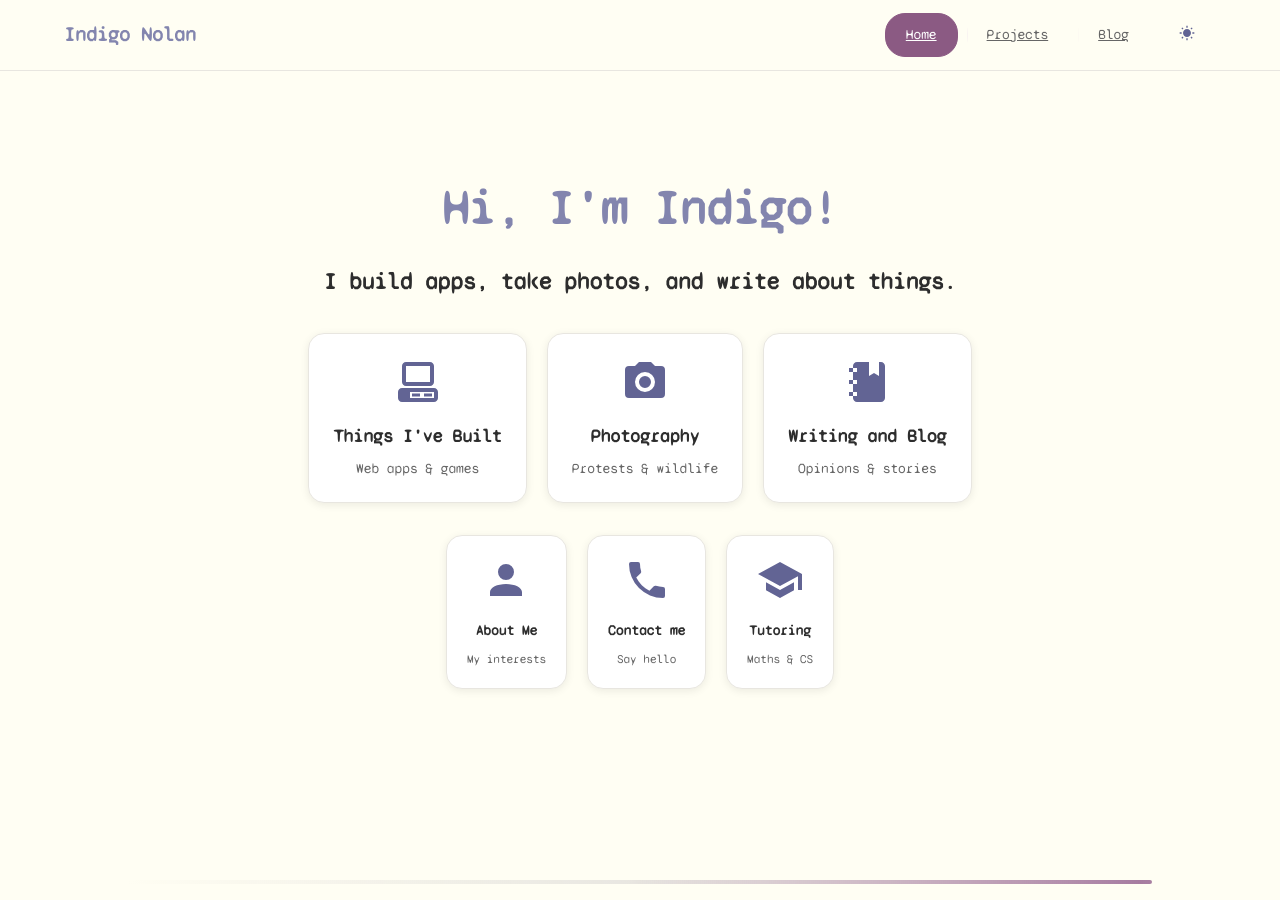
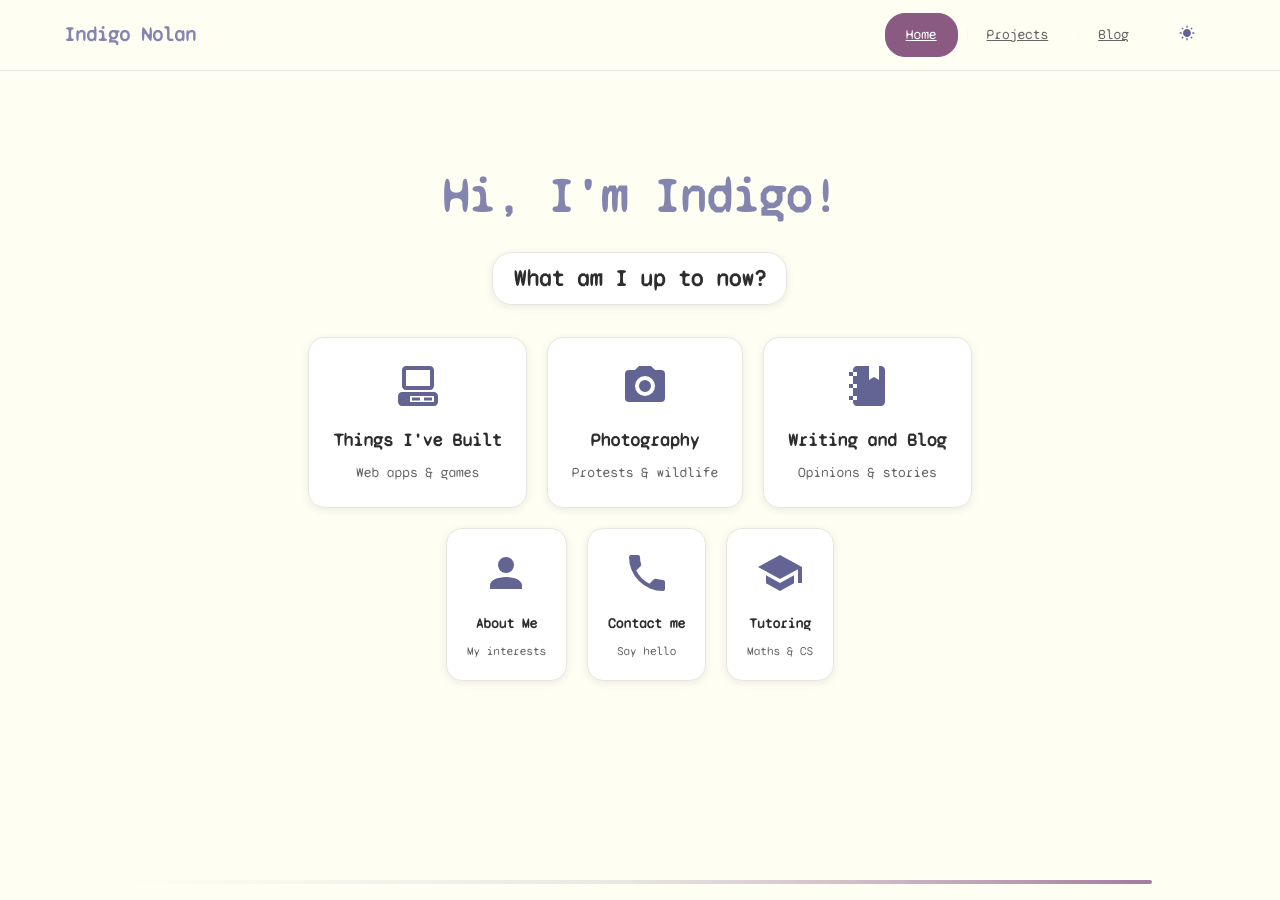
Before and after one commit to Lem0naise/website, a Jekyll site: the page index.html, which Jekyll copies as it is, in a window 1280 px wide and 900 px high. Built offline with Jekyll 4.4.1, drawn with Linux system fonts in a browser that asks for light colours.

Commit message:
Add status updates feature with status, weather and GitHub activity

```diff
--- a/index.html
+++ b/index.html
@@ -82,7 +82,17 @@
 					<h1><a href="https://github.com/Lem0naise">Hi, I'm Indigo!</a></h1>
 
 					<div class="looking-for">
-						<h2>I build apps, take photos, and write about things.</h2>
+						<div class='status-updates' id='status-updates'>
+							<button class='status-button' id='status-button'>What am I up to now?</button>
+							<div class='status-content' id='status-content'>
+								<ul>
+									<li id='custom-status'>Currently: Unwinding</li>
+									<li id='weather-status'>My weather: Probably raining.</li>
+									<li id='github-activity'>GitHub: Coding</li>
+
+								</ul>
+							</div>
+						</div>
 						<div class="options-grid">
 							<a class="option-card option-primary" href="./portfolio">
 
@@ -135,6 +145,7 @@
 						</div>
 					</div>
 				</div>
+
 			</section>
 
 			<div class="section-separator"></div>
@@ -256,5 +267,6 @@
 			</section>
 		</main>
 		<script src="js/dark.js?version=0.1"></script>
+		<script src="js/status-updates.js"></script>
 	</body>
 </html>
--- /dev/null
+++ b/js/status-updates.js
@@ -0,0 +1,309 @@
+const weekdays = ['Monday', 'Tuesday', 'Wednesday', 'Thursday', 'Friday'];
+const weekends = ['Saturday', 'Sunday'];
+const allDays = [...weekdays, ...weekends];
+
+const WEATHER_CODES = {
+    0: { desc: 'Clear sky', message: 'A perfectly clear sky.' },
+    1: { desc: 'Mainly clear', message: 'A mainly clear sky with a few clouds.' },
+    2: { desc: 'Partly cloudy', message: 'A mix of sun and clouds today.' },
+    3: { desc: 'Overcast', message: 'A blanket of clouds overhead.' },
+    45: { desc: 'Fog', message: 'It\'s quite foggy out there.' },
+    48: { desc: 'Depositing rime fog', message: 'A chilling, freezing fog has settled in.' },
+    51: { desc: 'Light drizzle', message: 'A light, steady drizzle is falling.' },
+    53: { desc: 'Moderate drizzle', message: 'A persistent, moderate drizzle.' },
+    55: { desc: 'Dense drizzle', message: 'A dense drizzle is making everything damp.' },
+    56: { desc: 'Light freezing drizzle', message: 'A light, icy drizzle is coming down.' },
+    57: { desc: 'Dense freezing drizzle', message: 'Be careful in the dense, freezing drizzle.' },
+    61: { desc: 'Slight rain', message: 'Just a spot of light rain.' },
+    63: { desc: 'Moderate rain', message: 'A steady rain is coming down.' },
+    65: { desc: 'Heavy rain', message: 'Heavy rain is coming down hard.' },
+    66: { desc: 'Light freezing rain', message: 'Light freezing rain could make things icy.' },
+    67: { desc: 'Heavy freezing rain', message: 'Be cautious, heavy freezing rain is falling.' },
+    71: { desc: 'Slight snow', message: 'A light dusting of snow is falling.' },
+    73: { desc: 'Moderate snow', message: 'The snow is coming down steadily.' },
+    75: { desc: 'Heavy snow', message: 'A heavy blanket of snow is falling.' },
+    77: { desc: 'Snow grains', message: 'Fine grains of snow are in the air.' },
+    80: { desc: 'Slight rain showers', message: 'Light, passing rain showers.' },
+    81: { desc: 'Moderate rain showers', message: 'Scattered, moderate rain showers.' },
+    82: { desc: 'Violent rain showers', message: 'Watch out for intense downpours.' },
+    85: { desc: 'Slight snow showers', message: 'Brief and light snow showers are passing through.' },
+    86: { desc: 'Heavy snow showers', message: 'Bursts of heavy snow are expected.' },
+    95: { desc: 'Thunderstorm', message: 'A thunderstorm is brewing.' },
+    96: { desc: 'Thunderstorm with light hail', message: 'A thunderstorm is rolling in with some light hail.' },
+    99: { desc: 'Thunderstorm with heavy hail', message: 'Take cover! A thunderstorm is dropping heavy hail.' }
+};
+
+
+const schedule = [
+    {
+        activity: 'building robots.',
+        days: ['Thursday'],
+        start: 18,
+        end: 23,
+    },
+    {
+        activity: 'attempting a new PB at Parkrun.',
+        days: ['Saturday'],
+        start: 9,
+        end: 9.5,
+    },
+
+    {
+        activity: 'eating dinner.',
+        days: allDays,
+        start: 19,
+        end: 20,
+    },
+    {
+        activity: 'having breakfast.',
+        days: allDays,
+        start: 7,
+        end: 9,
+    },
+
+    {
+        activity: 'at lectures, unfortunately.',
+        days: weekdays,
+        start: 9,
+        end: 17,
+    },
+
+    {
+        activity: 'sleeping.',
+        days: allDays,
+        start: 23,
+        end: 7,
+    },
+    {
+        activity: "relaxing, it's the weekend!",
+        days: weekends,
+        start: 0,
+        end: 24,
+    },
+    {
+        activity: "unwinding.",
+        days: weekdays,
+        start: 0,
+        end: 24,
+    },
+];
+
+
+
+class StatusUpdates {
+    constructor() {
+        this.statusDiv = document.getElementById('status-updates');
+        this.statusButton = document.getElementById('status-button');
+        this.statusContent = document.getElementById('status-content');
+        this.githubActivity = document.getElementById('github-activity');
+        this.currentlyDoing = document.getElementById('custom-status');
+
+        // add new here
+        this.weatherStatus = document.getElementById('weather-status');
+
+        this.isExpanded = false;
+
+        this.init();
+    }
+
+    init() {
+        this.statusButton.addEventListener('click', () => this.toggle());
+
+        document.addEventListener('click', (e) => {
+            if (this.isExpanded && !this.statusDiv.contains(e.target)){
+                this.toggle();
+            }
+        });
+
+
+        this.loadGitHubActivity();
+        this.applyCurrentlyDoing();
+        this.applyWeatherStatus();
+
+        // add new here
+
+    }
+
+    toggle () {
+        if (this.isExpanded) {
+
+            this.isExpanded = false;
+            this.statusDiv.classList.remove('expanded');
+        }
+        else {
+
+            this.isExpanded = true;
+            this.statusDiv.classList.add('expanded');
+        }
+    }
+
+    async getRecentGitHubActivity() {
+        const username = 'Lem0naise';
+        const url = `https://api.github.com/users/${username}/events/public`;
+
+        try {
+            const response = await fetch(url);
+            const events = await response.json();
+
+            const pushEvent = events.find(event => event.type === 'PushEvent');
+            if (pushEvent) {
+                return {
+                    repo: pushEvent.repo.name,
+                    message: pushEvent.payload.commits[0]?.message || 'Working on code',
+                    date: new Date(pushEvent.created_at)
+                };
+            }
+        } catch (error) {
+            return null;
+        }
+    }
+
+
+    async loadGitHubActivity() {
+        const cached = localStorage.getItem('githubActivity');
+        if (cached) {
+            const {data, timestamp} = JSON.parse(cached);
+            if (Date.now() - timestamp < 30 * 60 * 1000) {
+                this.displayGithubActivity(data);
+                return;
+            }
+        }
+
+        try {
+            const activity = await this.getRecentGitHubActivity();
+
+            localStorage.setItem('githubActivity', JSON.stringify({
+                data: activity,
+                timestamp: Date.now()
+            }))
+            this.displayGithubActivity(activity);
+
+        } catch (error) {
+            this.githubActivity.textContent = 'GitHub: Doing something...';
+        }
+    }
+
+    displayGithubActivity(activity) {
+        if (activity) {
+                const timeDiff = new Date() - new Date(activity.date);
+                const hoursAgo = Math.floor(timeDiff / (1000 * 60 * 60));
+                console.log(activity.date);
+                const timeText = hoursAgo < 24 ? `${hoursAgo}h ago` : `${Math.floor(hoursAgo / 24)}d ago`;
+                this.githubActivity.innerHTML = `Latest Git commit: <span style="color: var(--accent);"><a href="https://github.com/${activity.repo}">${activity.repo.split('/')[1]}</span>, ${timeText}</a>.`;
+        } else {
+            this.githubActivity.textContent = 'GitHub: Building something cool...';
+        }
+    }
+
+    generateCurrentlyDoing() {
+        const now = new Date();
+        const options = {
+            timeZone: 'Europe/London',
+            weekday: 'long',
+            hour: 'numeric',
+            minute: 'numeric',
+            hour12: false,
+        };
+        const formatter = new Intl.DateTimeFormat('en-GB', options);
+        const parts = formatter.formatToParts(now);
+
+        const dayOfWeek = parts.find(p => p.type === 'weekday').value;
+        const hour = parseInt(parts.find(p => p.type === 'hour').value, 10);
+        const minute = parseInt(parts.find(p => p.type === 'minute').value, 10);
+
+        const currentTime = hour + (minute / 60);
+
+        for (const event of schedule) {
+            if (event.days.includes(dayOfWeek)) {
+                const isOvernightEvent = event.start > event.end;
+                if (isOvernightEvent) {
+                    if (currentTime >= event.start || currentTime < event.end) {
+                        return event.activity;
+                    }
+                } else {
+                    if (currentTime >= event.start && currentTime < event.end) {
+                        return event.activity;
+                    }
+                }
+            }
+        }
+
+        return "unwinding.";
+    }
+
+    applyCurrentlyDoing() {
+        this.currentlyDoing.innerHTML = `Right now, I'm probably <span style="color: var(--text-light);">${this.generateCurrentlyDoing()}</span>`
+
+    }
+
+    async getFunWeatherMessage(weatherData) {
+        const now = new Date();
+        const almostISO = now.toLocaleString('sv-SE', {
+            timeZone: 'Europe/London',
+            hour12: false,
+        });
+        const currentHourISO = almostISO.substring(0, 13).replace(' ', 'T') + ':00';
+        const currentIndex = weatherData.hourly.time.findIndex(time => time === currentHourISO);
+        if (currentIndex === -1) {
+            return "Probably cloudy.";
+        }
+
+        const currentWeatherCode = weatherData.hourly.weather_code[currentIndex];
+        const weather = WEATHER_CODES[currentWeatherCode] || {
+            desc: 'Unknown weather',
+            message: 'Experiencing mysterious weather.'
+        };
+
+        return `${weather.message}`;
+        }
+
+    async getWeatherStatus() {
+
+
+        const cached = localStorage.getItem('weather');
+        if (cached) {
+            const {data, timestamp} = JSON.parse(cached);
+            if (Date.now() - timestamp < 10 * 60 * 1000) { //10 min cache
+                return data;
+            }
+        }
+        const lat = 50.9065389;
+        const lon = -1.4083186;
+        const apiUrl = `https://api.open-meteo.com/v1/forecast?latitude=${lat}&longitude=${lon}&hourly=weather_code&forecast_days=2`;
+
+        try {
+            const response = await fetch(apiUrl);
+            if (!response.ok){
+                throw new Error("Network not okay.");
+            }
+            const data = await response.json();
+            console.log("Data:", data);
+
+            localStorage.setItem('weather', JSON.stringify({
+                data,
+                timestamp: Date.now()
+            }))
+            return data;
+        }
+        catch(error) {
+            console.error('There has been a problem with your fetch operation:', error);
+            throw error;
+        };
+
+    }
+
+    async applyWeatherStatus() {
+        try {
+            const weatherData = await this.getWeatherStatus();
+            const weather = await this.getFunWeatherMessage(weatherData)
+            this.weatherStatus.innerHTML = `My weather: <span style="color: var(--text-light);">${weather}</span>`
+        }
+        catch (error) {console.log(error)}
+    }
+
+
+}
+
+document.addEventListener('DOMContentLoaded', () => {
+    new StatusUpdates();
+});
--- a/stylesheet.css
+++ b/stylesheet.css
@@ -1,4 +1,3 @@
-
 /* syne-mono-regular - latin */
 @font-face {
   font-display: swap; /* Check https://developer.mozilla.org/en-US/docs/Web/CSS/@font-face/font-display for other options. */
@@ -222,6 +221,7 @@
 	align-items: center;
 	justify-content: center;
 	padding: 40px 24px;
+	display: flex;
 }
 
 .welcome-content {
@@ -256,7 +256,7 @@
 	display: flex;
 	flex-wrap: wrap;
 	gap: 20px;
-	margin-top: 32px;
+	margin-bottom: 20px;
 	margin-left: auto;
 	margin-right: auto;
 	justify-content: center;
@@ -1130,7 +1130,6 @@
 	}
 
 	.options-grid {
-		margin-top: 15px;
 		grid-template-columns: 1fr;
 	}
 
@@ -1177,3 +1176,187 @@
 		margin-bottom: 0.1em;
 	}
 }
+
+/* Status Updates */
+.status-updates {
+	z-index: 100;
+	transition: all 0.6s cubic-bezier(0.4, 0, 0.2, 1);
+	min-width: 200px;
+	margin-bottom: 10px;
+}
+
+.status-button {
+	background: var(--card-bg);
+	border: 1px solid var(--border);
+	border-radius: 20px;
+	padding: 12px 20px;
+	font-family: var(--font-main), monospace;
+	cursor: pointer;
+	transition: all 0.4s cubic-bezier(0.4, 0, 0.2, 1);
+	position: relative;
+	overflow: hidden;
+	white-space: nowrap;
+	box-shadow: 0 2px 8px var(--card-shadow);
+
+	font-size: 23px;
+	font-weight: 600;
+	color: var(--text);
+	margin: 0;
+}
+
+.status-button::before {
+	content: '';
+	position: absolute;
+	top: 0;
+	left: 0;
+	width: 100%;
+	height: 100%;
+	background: linear-gradient(120deg, var(--accent-soft), var(--accent-soft));
+	transition: transform 0.4s ease;
+	z-index: -1;
+	transform: translateX(-100%);
+	will-change: transform;
+}
+
+.status-button:hover {
+	transform: translateY(-2px) scale(1.05);
+	box-shadow: 0 6px 20px var(--hover-shadow);
+	border-color: var(--accent-light);
+	color: var(--accent);
+}
+
+.status-button:hover::before {
+	transform: translateX(0);
+}
+
+.status-content {
+	background: var(--card-bg);
+	border: 1px solid var(--border);
+	border-radius: 16px;
+	padding: 0;
+	margin: 15px auto;
+
+	box-shadow: 0 8px 25px var(--hover-shadow);
+	opacity: 0;
+	transform: translateY(-20px) scale(0.9);
+	pointer-events: none;
+	transition: all 0.6s cubic-bezier(0.4, 0, 0.2, 1);
+	position: relative;
+	overflow: hidden;
+	max-height: 0;
+	width: max(300px, 40%);
+
+	text-align: left;
+}
+
+
+.status-updates.expanded .status-content {
+	opacity: 1;
+	transform: translateY(0) scale(1);
+	pointer-events: auto;
+	max-height: 400px;
+	padding: 14px;
+}
+
+.status-content ul {
+	margin: 0;
+	padding: 0;
+	list-style: none;
+}
+
+.status-content ul li {
+	margin-bottom: 4px;
+	padding: 3px 16px;
+	background: var(--accent-soft);
+	border-radius: 8px;
+	transition: all 0.3s;
+	position: relative;
+	overflow: hidden;
+	font-size: 14px;
+	color: var(--text);
+	border-left: 3px solid var(--accent);
+}
+.status-content ul li a {
+	color: var(--text-light);
+}
+
+.status-content ul li::before {
+	content: '';
+	position: absolute;
+	top: 0;
+	left: 0;
+	width: 100%;
+	height: 100%;
+	background: var(--accent-light);
+	transition: transform 0.3s ease;
+	z-index: -1;
+	transform: translateX(-100%);
+	will-change: transform;
+}
+
+.status-content ul li:hover {
+	color: white;
+	transform: translateX(4px) scale(1.02);
+}
+
+.status-content ul li:hover::before {
+	transform: translateX(0);
+}
+
+.status-content ul li:last-child {
+	margin-bottom: 0;
+}
+
+/* Status item animations with staggered delays */
+.status-updates.expanded .status-content ul li:nth-child(1) {
+	animation: slideInUp 0.6s ease-out 0.2s both;
+}
+
+.status-updates.expanded .status-content ul li:nth-child(2) {
+	animation: slideInUp 0.6s ease-out 0.3s both;
+}
+
+.status-updates.expanded .status-content ul li:nth-child(3) {
+	animation: slideInUp 0.6s ease-out 0.4s both;
+}
+
+.status-updates.expanded .status-content ul li:nth-child(4) {
+	animation: slideInUp 0.6s ease-out 0.5s both;
+}
+
+@keyframes slideInUp {
+	from {
+		opacity: 0;
+		transform: translateY(20px);
+	}
+	to {
+		opacity: 1;
+		transform: translateY(0);
+	}
+}
+
+/* Responsive adjustments for status updates */
+@media (max-width: 768px) {
+	.status-updates {
+		margin-top: 10px;
+		width: 100%;
+		margin-bottom: 0;
+	}
+
+	.status-button {
+		padding: 10px 10px;
+		font-size: 18px;
+		text-align: center;
+	}
+
+	.status-content {
+		width: 100%;
+		margin-bottom: 15px;
+		margin-top: 10px;
+		width: 80vw;
+
+	}
+	.status-updates.expanded .status-content {
+		padding: 14px;
+	}
+}
```
